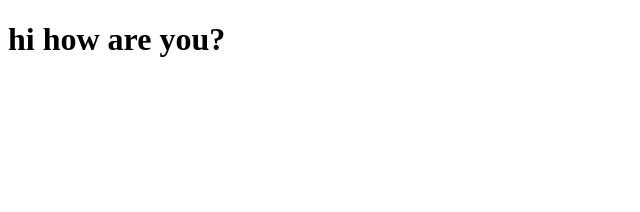
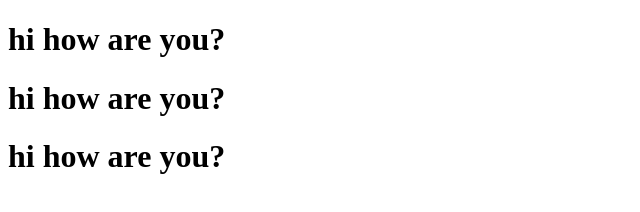
Before and after one commit to Misin-coder/pr-workflow, a plain HTML site: page index.html in a window 1280 px wide. Shown: the whole page, without its empty margins (0-640 px from the left). Drawn offline with Linux system fonts and the light colour scheme.

Commit message:
test commit

```diff
--- a/index.html
+++ b/index.html
@@ -7,5 +7,7 @@
 </head>
 <body>
     <h1>hi how are you?</h1>
+    <h1>hi how are you?</h1>
+    <h1>hi how are you?</h1>
 </body>
 </html>
```
